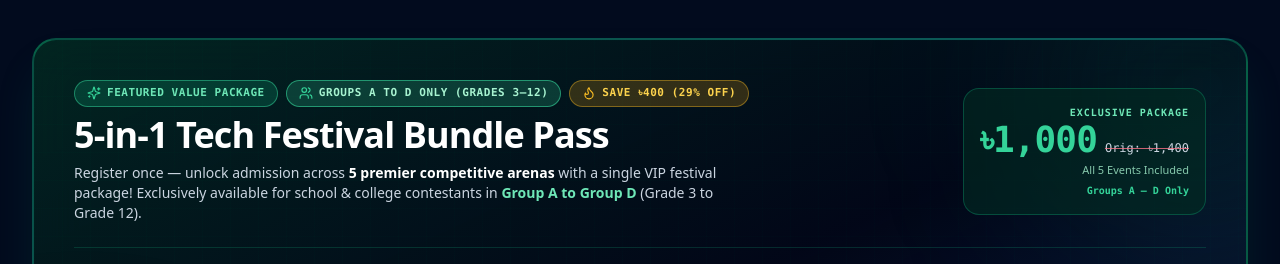
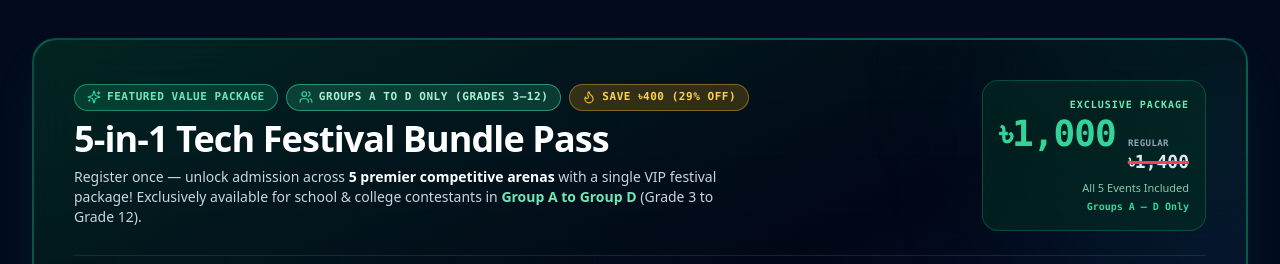
Before and after one commit to sjis-admin/JTC-2026, a Next.js app in the folder frontend/: page / in a window 1280 px wide. Shown: the part 1714-1978 px from the top of the page. Built offline with nearby package versions, Linux system fonts and the light colour scheme; no server answers.

Commit message:
style(bundle): emphasize original price with stacked layout, high contrast, and thick red cut

```diff
--- a/frontend/app/register/page.tsx
+++ b/frontend/app/register/page.tsx
@@ -1019,7 +1019,12 @@ function RegisterForm() {
                         <span className="text-[10px] text-emerald-300 uppercase font-bold tracking-wider block">You Save</span>
                         <span className="text-xl font-black text-emerald-400 font-mono">৳{bundleInfo.savings}</span>
                       </div>
-                      <span className="text-xs text-slate-300 font-mono font-medium line-through decoration-rose-400/80">Original: ৳{bundleInfo.original_total}</span>
+                      <div className="flex items-center gap-1.5 text-xs font-mono">
+                        <span className="text-slate-400 font-medium">Regular:</span>
+                        <span className="text-sm font-extrabold text-slate-200 line-through decoration-rose-500 decoration-[2px]">
+                          ৳{bundleInfo.original_total}
+                        </span>
+                      </div>
                     </div>
                   </div>
 
@@ -1431,8 +1436,10 @@ function RegisterForm() {
                   <span>⚽</span>
                   <span className="font-bold">Bundle Bonus: {bundleInfo.bonus}</span>
                 </div>
-                <div className="flex items-center justify-between text-[11px]">
-                  <span className="text-slate-300 line-through decoration-rose-400/80 font-mono">Original: ৳{bundleInfo.original_total}</span>
+                <div className="flex items-center justify-between text-[11px] sm:text-xs">
+                  <span className="text-slate-200 font-extrabold line-through decoration-rose-500 decoration-[2px] font-mono">
+                    Regular: ৳{bundleInfo.original_total}
+                  </span>
                   <span className="text-emerald-400 font-bold">You save ৳{bundleInfo.savings}!</span>
                 </div>
               </div>
--- a/frontend/components/sections/BundleSpotlightBanner.tsx
+++ b/frontend/components/sections/BundleSpotlightBanner.tsx
@@ -62,19 +62,24 @@ export default function BundleSpotlightBanner({ className = '' }: BundleSpotligh
               <span className="text-[10px] text-emerald-300 uppercase font-bold tracking-widest block font-mono">
                 Exclusive Package
               </span>
-              <div className="flex items-baseline gap-2">
+              <div className="flex items-baseline gap-2.5 sm:gap-3 mt-0.5">
                 <span className="text-3xl sm:text-4xl font-black text-emerald-400 font-mono tracking-tight">
                   ৳1,000
                 </span>
-                <span className="text-xs text-slate-300 font-mono font-medium line-through decoration-rose-400/80">
-                  Orig: ৳1,400
-                </span>
+                <div className="flex flex-col items-start leading-none">
+                  <span className="text-[9px] uppercase font-bold text-slate-400 font-mono tracking-wider">
+                    Regular
+                  </span>
+                  <span className="text-base sm:text-lg font-extrabold font-mono text-slate-200 line-through decoration-rose-500 decoration-[2.5px]">
+                    ৳1,400
+                  </span>
+                </div>
               </div>
             </div>
-            <span className="text-[11px] text-emerald-200/80 font-medium mt-0.5">
+            <span className="text-[11px] text-emerald-200/80 font-medium mt-1">
               All 5 Events Included
             </span>
-            <span className="text-[10px] font-bold text-emerald-400 font-mono mt-1">
+            <span className="text-[10px] font-bold text-emerald-400 font-mono mt-0.5">
               Groups A – D Only
             </span>
           </div>
```
